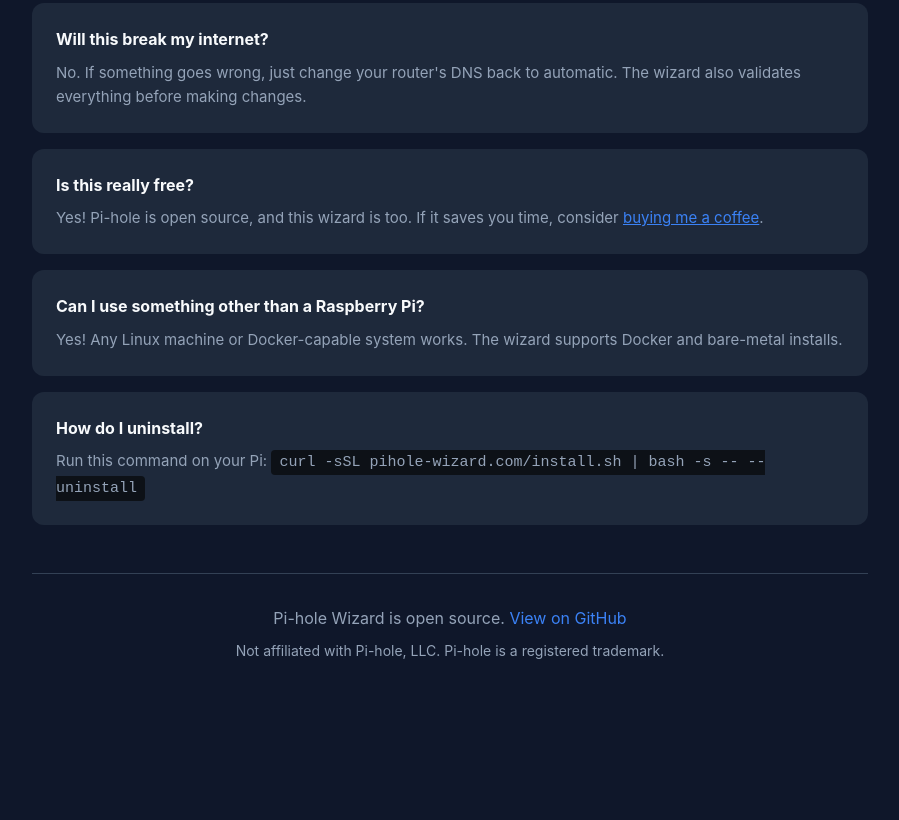
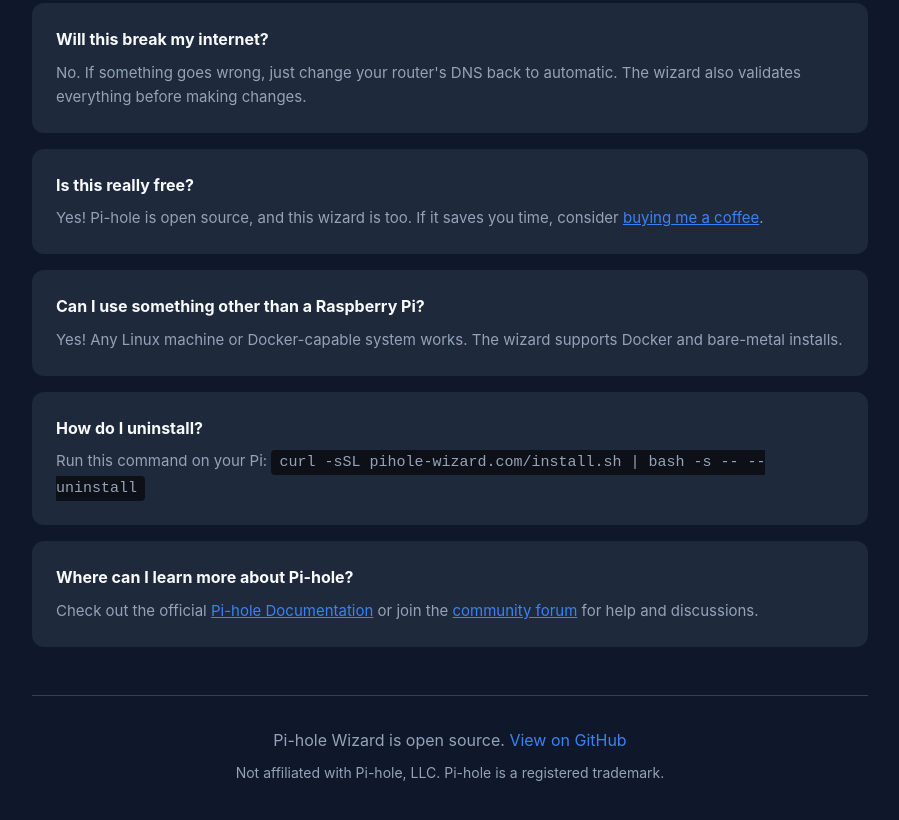
Before and after one commit to AnishJ9/pihole-wizard-web, a plain HTML site: page landing/index.html in a window 1280 px wide. Shown: the part 3490-4310 px from the top of the page, without its empty margins (190-1089 px from the left). Before the commit the page ends 4216 px from the top, so only its background shows below. Drawn offline with Linux system fonts and the light colour scheme.

Commit message:
Add Pi-hole documentation links to FAQ

```diff
--- a/landing/index.html
+++ b/landing/index.html
@@ -710,6 +710,11 @@
                 <h3>How do I uninstall?</h3>
                 <p>Run this command on your Pi: <code style="background: #0d1117; padding: 0.25rem 0.5rem; border-radius: 4px;">curl -sSL pihole-wizard.com/install.sh | bash -s -- --uninstall</code></p>
             </div>
+
+            <div class="faq-item">
+                <h3>Where can I learn more about Pi-hole?</h3>
+                <p>Check out the official <a href="https://docs.pi-hole.net" style="color: var(--primary)">Pi-hole Documentation</a> or join the <a href="https://discourse.pi-hole.net" style="color: var(--primary)">community forum</a> for help and discussions.</p>
+            </div>
         </section>
 
         <!-- Footer -->
```
